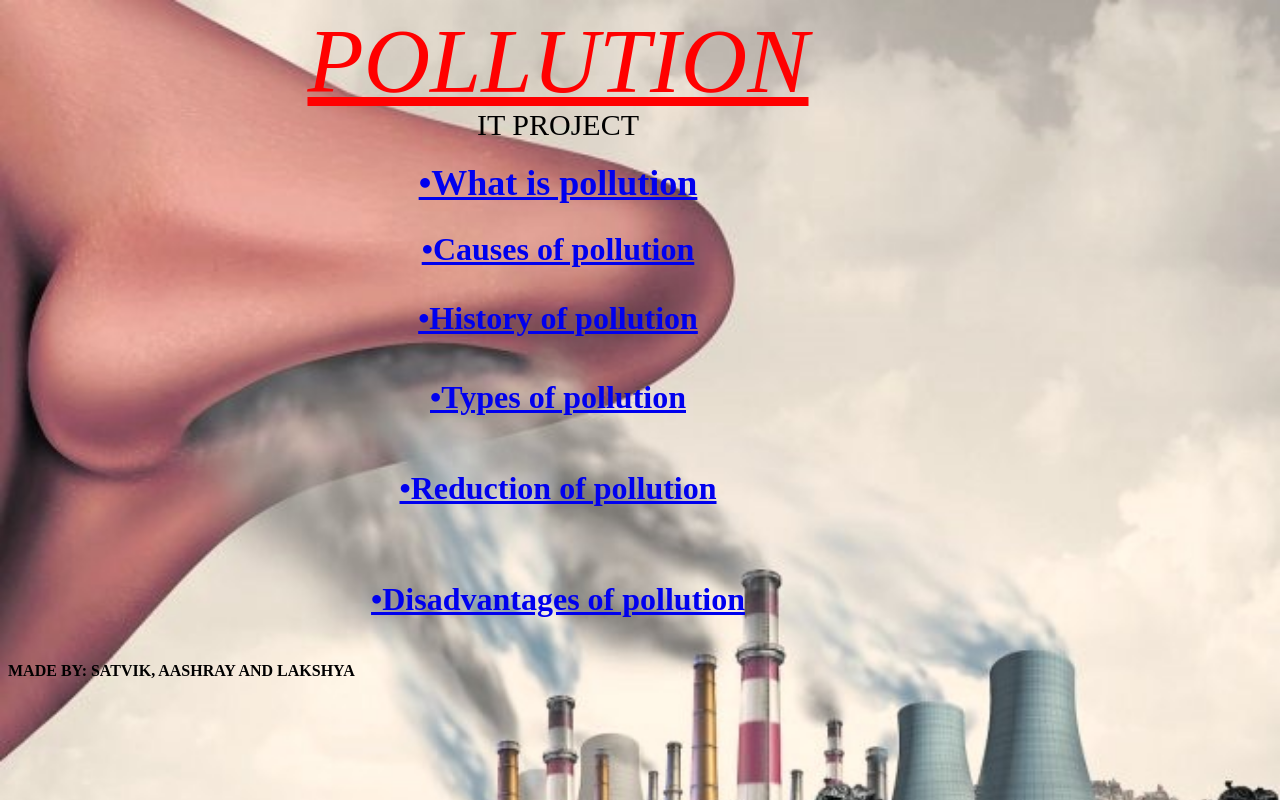
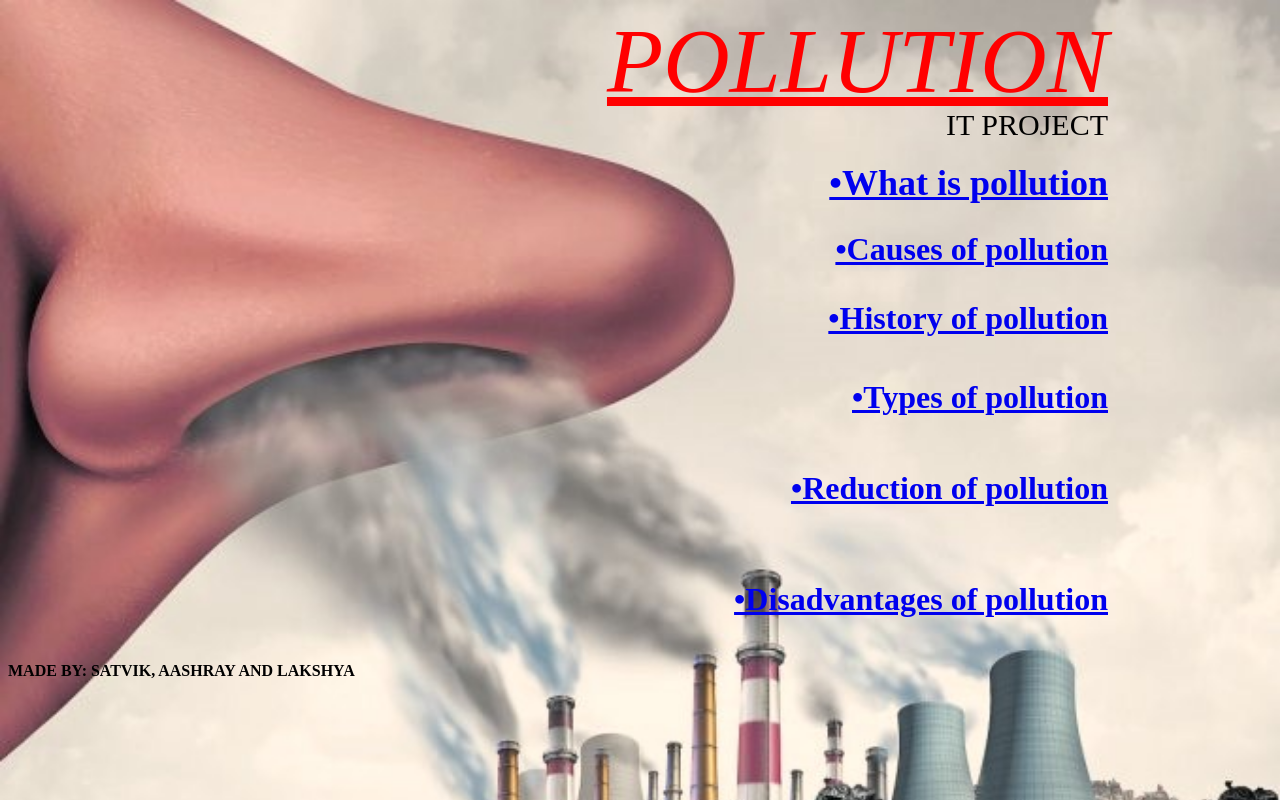
Before and after one commit to Pikachu-gitbit/pollution, a plain HTML site: page index.html in a window 1280 px wide. Drawn offline with Linux system fonts and the light colour scheme.

Commit message:
Update STYLE.CSS

```diff
--- a/STYLE.CSS
+++ b/STYLE.CSS
@@ -1,8 +1,8 @@
 body {
     background-image: url(IMAGE/pollution\ 1.jpg);
     ;
-    background-size: cover;background-color:#e0d8d8d5;
-
+    background-size: cover;
+    background-color: #e0d8d8d5;
     background-repeat: no-repeat;
 }
 
@@ -11,7 +11,7 @@ header {
     width: 1100px;
     left: 500px;
     font-size: 92px;
-    text-align: center;
+    text-align: right;
     color: red;
     text-emphasis: underline;
 }
@@ -20,13 +20,13 @@ nav {
     height: 30px;
     width: 1100px;
     font-size: 30px;
-    text-align: center;
+    text-align: right;
 }
 
 main {
     height: 500px;
     width: 1100px;
-    text-align: center;
+    text-align: right;
     font-size: large;
 }
 
```
